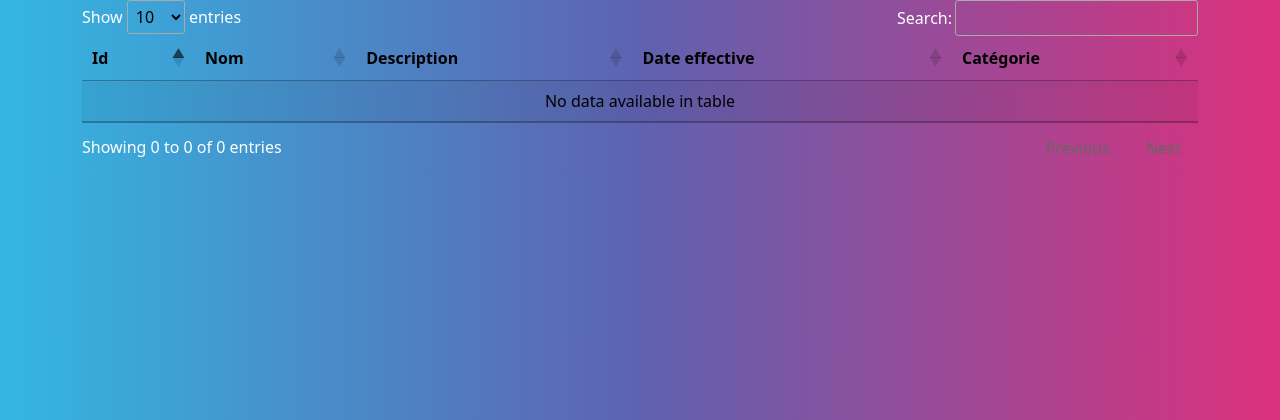
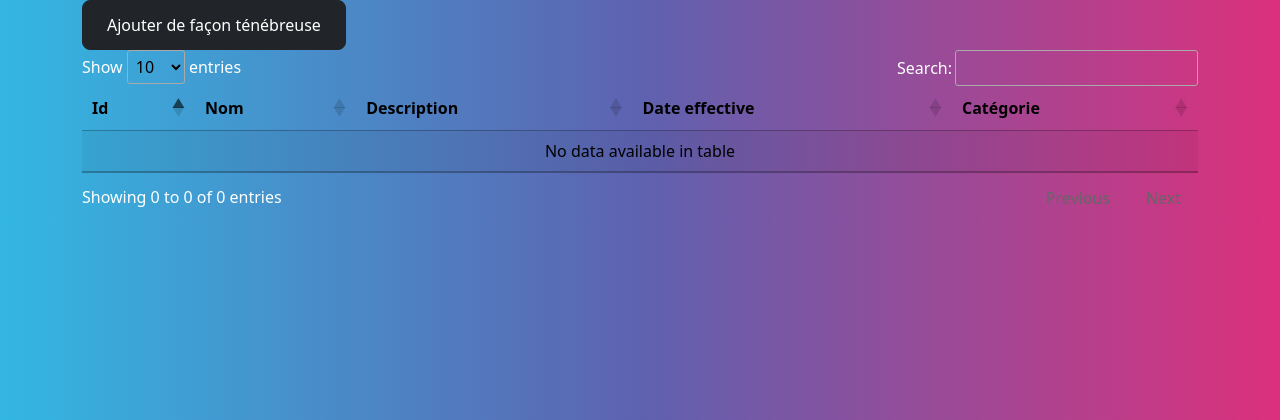
Before and after one commit to Lovhyn/symfony_flash_archives, a Symfony app: template templates/task/index.html.twig in a window 1280 px wide. Shown: the top 420 px of the page. Run offline with Twig, Linux system fonts and the light colour scheme; the template is opened without the code that fills it, so the values that code supplies are empty; some libraries are stand-ins or nearby versions.

Commit message:
Ajout des boutons CRUD :)

```diff
--- a/templates/task/index.html.twig
+++ b/templates/task/index.html.twig
@@ -10,6 +10,9 @@
 
 {% block body %}
 	<div class="container">
+
+		<a href="{{ path('task_create') }}" class="btn btn-dark">Ajouter de façon ténébreuse</a>
+
 		<table class="table table-striped tabled-border" id="tasksTable">
 			<thead>
 				<th>Id</th>
@@ -27,6 +30,13 @@
 							<td>{{ task.description }}</td>
 							<td>{{ task.dueAt | date('d/m/Y H:i') }}</td>
 							<td>{{ task.tag.name }}</td>
+							<td>
+								<a href="{{ path('task_update', {'id': task.id}) }}" class=" btn btn-success">Modifier</a>
+							</td>
+							<td>
+								<a href="{{ path('task_delete', {'id': task.id}) }}" class=" btn btn-danger">Supprimer</a>
+							</td>
+							<td></td>
 						</tr>
 					{% endfor %}
 				{% endif %}
```
